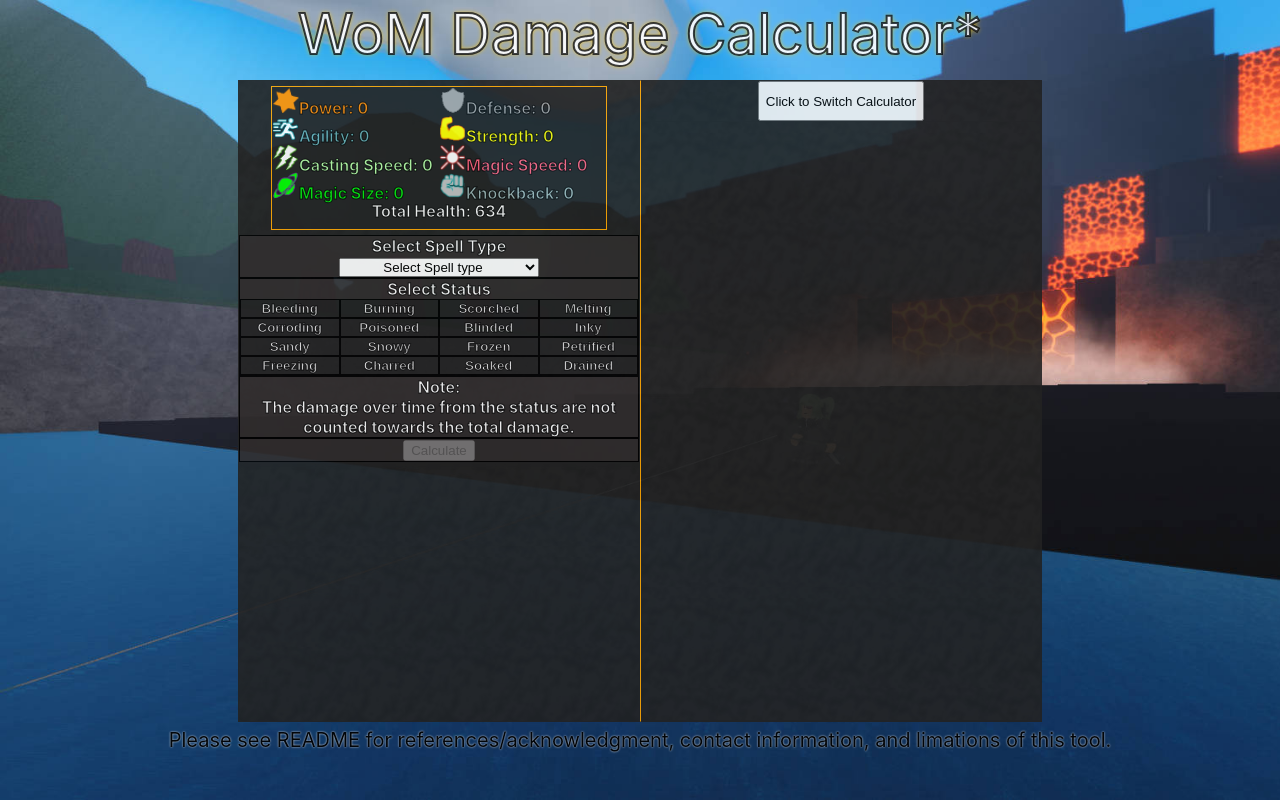
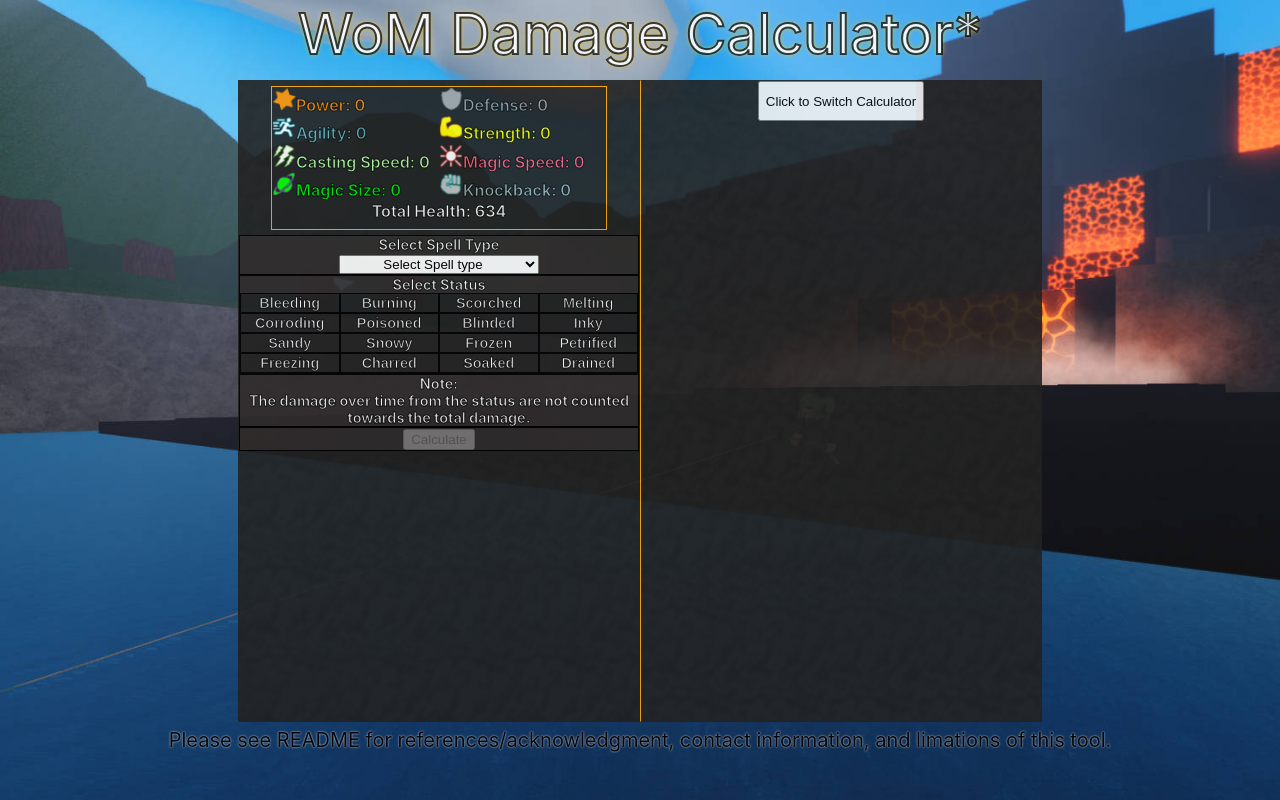
Before and after one commit to DJLixo00/wom-fan-tools, a React (Create React App) app: page / in a window 1280 px wide. Built offline with nearby package versions, Linux system fonts and the light colour scheme.

Commit message:
changed css, see readme for details

```diff
--- a/src/App.css
+++ b/src/App.css
@@ -46,7 +46,7 @@
 }
 
 .botttomTopDiv a{
-  font-size: 20px;
+  font-size: 2.5vh;
   color: #000000;
   text-shadow: whitesmoke 0px 0px 2px;
   text-decoration: none;
@@ -125,6 +125,7 @@
 .statDisplay{
   box-sizing: border-box;
   border: #ffa600 1px solid;
+  font-size: 2vh;
   background-color: #222222;
   display: flex;
   flex-wrap: wrap;
@@ -145,7 +146,14 @@
 
 .statP {
   width: 50%;
-  font-size: 16px;
+  font-size: 2vh;
+}
+
+.statP img {
+  display: inline;
+  height: 3vh;
+  width: 3vh;
+
 }
 
 /* Components */
@@ -208,6 +216,7 @@
   -webkit-text-stroke-color: rgba(0, 0, 0, 0.8);
   color:rgb(255, 255, 255);
   font-weight: bold;
+  font-size: 1.8vh;
 
   background-color: #222222;
 }
@@ -231,6 +240,7 @@
   -webkit-text-stroke-color: rgba(0, 0, 0, 0.8);
   color:rgb(255, 255, 255);
   font-weight: bold;
+  font-size: 1.8vh;
 }
 
 .selectContainer select{
--- a/src/components/DamageBox.jsx
+++ b/src/components/DamageBox.jsx
@@ -32,8 +32,8 @@ class damageBox extends Component {
         {/* <button onClick={()=>this.props.delHandler(this.props.dbId)}>Delete</button> */}
       </div>
       <div className="dbPowStrRow">
-        <div className='statPowP'><img src={iconPow}/>Power: {damage.power}</div>
-        <div className='statStrP'><img src={iconStr}/>Strength: {damage.strength}</div>
+        <div className='statPowP statP'><img src={iconPow}/>Power: {damage.power}</div>
+        <div className='statStrP statP'><img src={iconStr}/>Strength: {damage.strength}</div>
       </div>
       <div className='dbStatus'>
         Target is: {this.listCommaString(damage.statusList)}
--- a/src/components/MainBox.jsx
+++ b/src/components/MainBox.jsx
@@ -53,7 +53,7 @@ class MainBox extends Component {
     statusMul.splice(this.includesWithIndex(statusMul,maxMul),1)
     statusMul = statusMul.map(v => (v-1)/2 + 1) //50% after the highest? Including the debuffs?
     statusMul.push(maxMul)
-    console.log(statusMul)
+    // console.log(statusMul)
 
     let result = 1
     statusMul.forEach(v => {
@@ -229,7 +229,7 @@ class MainBox extends Component {
     let totalBleed = bleedTick * 5 //bleed last for 5 ticks
     let dotType = "Bleed"
     //name
-    let weaponName = (obj["isStrong"] ? "Strong " : "") + wepMagObj["name"]
+    let weaponName = (obj["isStrong"] ? "Strong " : "") + wepMagObj["name"] + " "
     let skillName = attackObj["name"]
     let attackName = weaponName + skillName
 
@@ -264,7 +264,7 @@ class MainBox extends Component {
     // console.log(obj)
     this.calculateDamage(obj)
     // console.log(this.state.rightSideDamageArr)
-    console.log(obj)
+    //console.log(obj)
   }
 
   handleLeftIBClick(id, shouldChange) {
```
Also changed, not shown: 1 other file (tests, documents, lock files or other folders).
